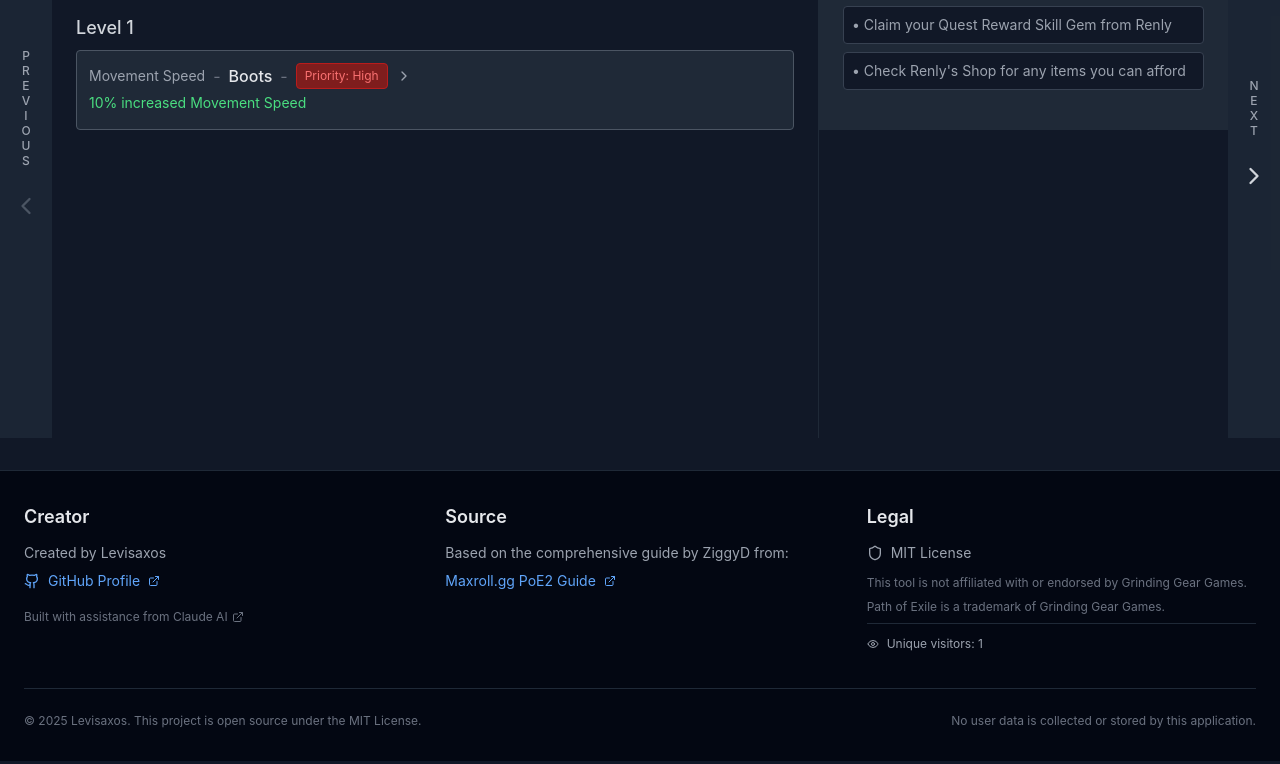
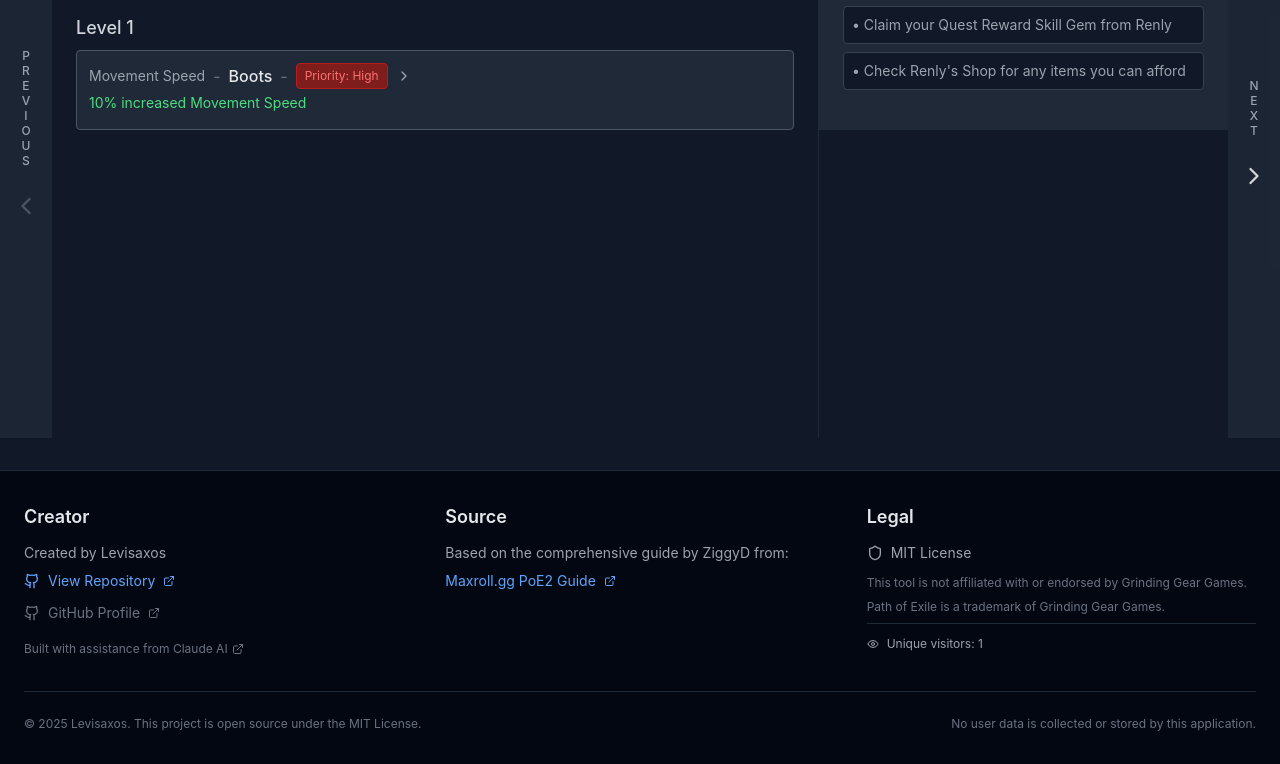
Before and after one commit to Levisaxos/poecampaigntracker.react, a React (Create React App) app: page / in a window 1280 px wide. Shown: the part 493-1257 px from the top of the page. Built offline with nearby package versions, Linux system fonts and the light colour scheme.

Commit message:
Updated footer

```diff
--- a/src/components/Footer.jsx
+++ b/src/components/Footer.jsx
@@ -29,10 +29,22 @@ const Footer = ({ getAnalytics }) => {
               <p className="text-gray-400 text-sm">Created by Levisaxos</p>
               <div>
                 <a
+                  href="https://github.com/Levisaxos/poecampaigntracker.react"
+                  target="_blank"
+                  rel="noopener noreferrer"
+                  className="inline-flex items-center space-x-2 text-blue-400 hover:text-blue-300 transition-colors text-sm"
+                >
+                  <Github className="w-4 h-4" />
+                  <span>View Repository</span>
+                  <ExternalLink className="w-3 h-3" />
+                </a>
+              </div>
+              <div>
+                <a
                   href="https://github.com/Levisaxos"
                   target="_blank"
                   rel="noopener noreferrer"
-                  className="inline-flex items-center space-x-2 text-blue-400 hover:text-blue-300 transition-colors text-sm"
+                  className="inline-flex items-center space-x-2 text-gray-500 hover:text-gray-400 transition-colors text-sm"
                 >
                   <Github className="w-4 h-4" />
                   <span>GitHub Profile</span>
```
